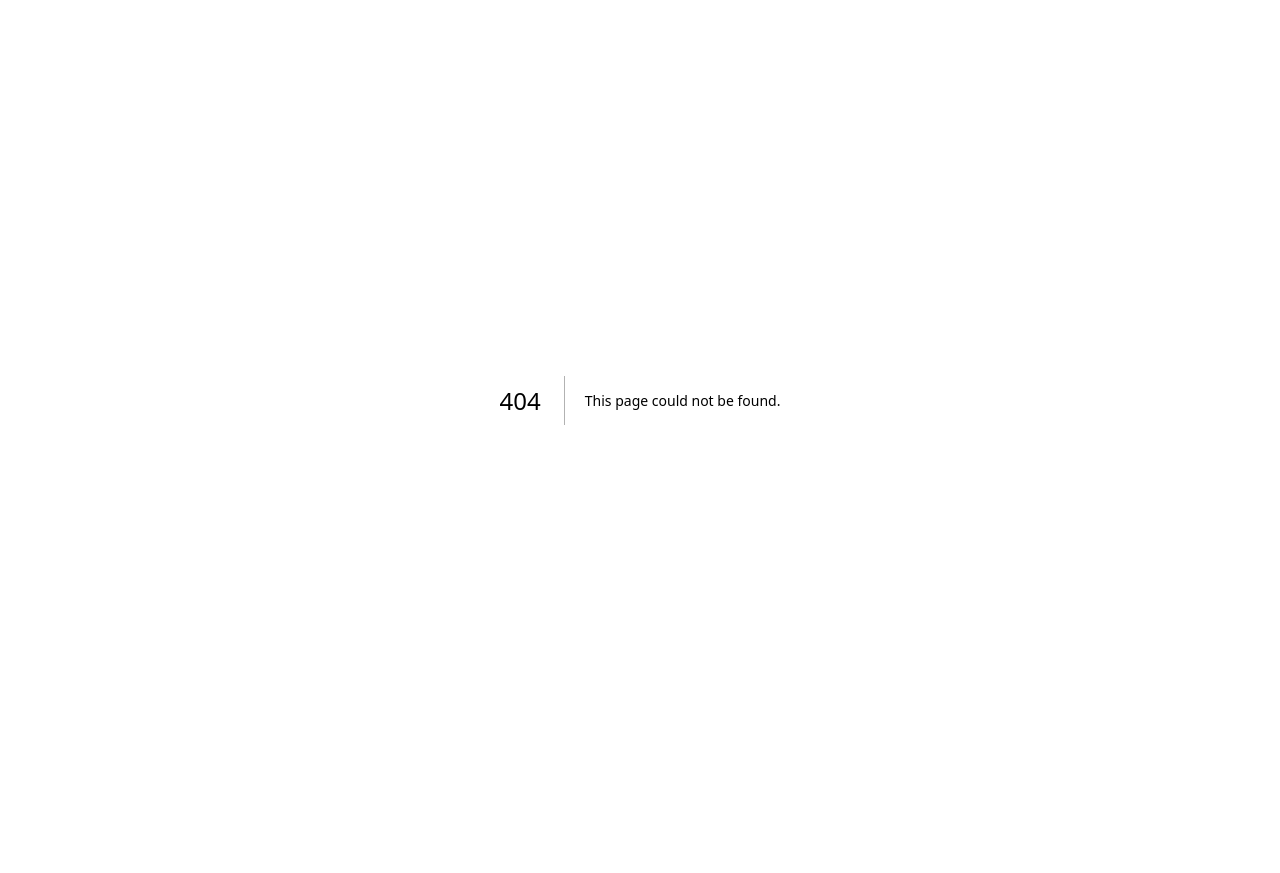
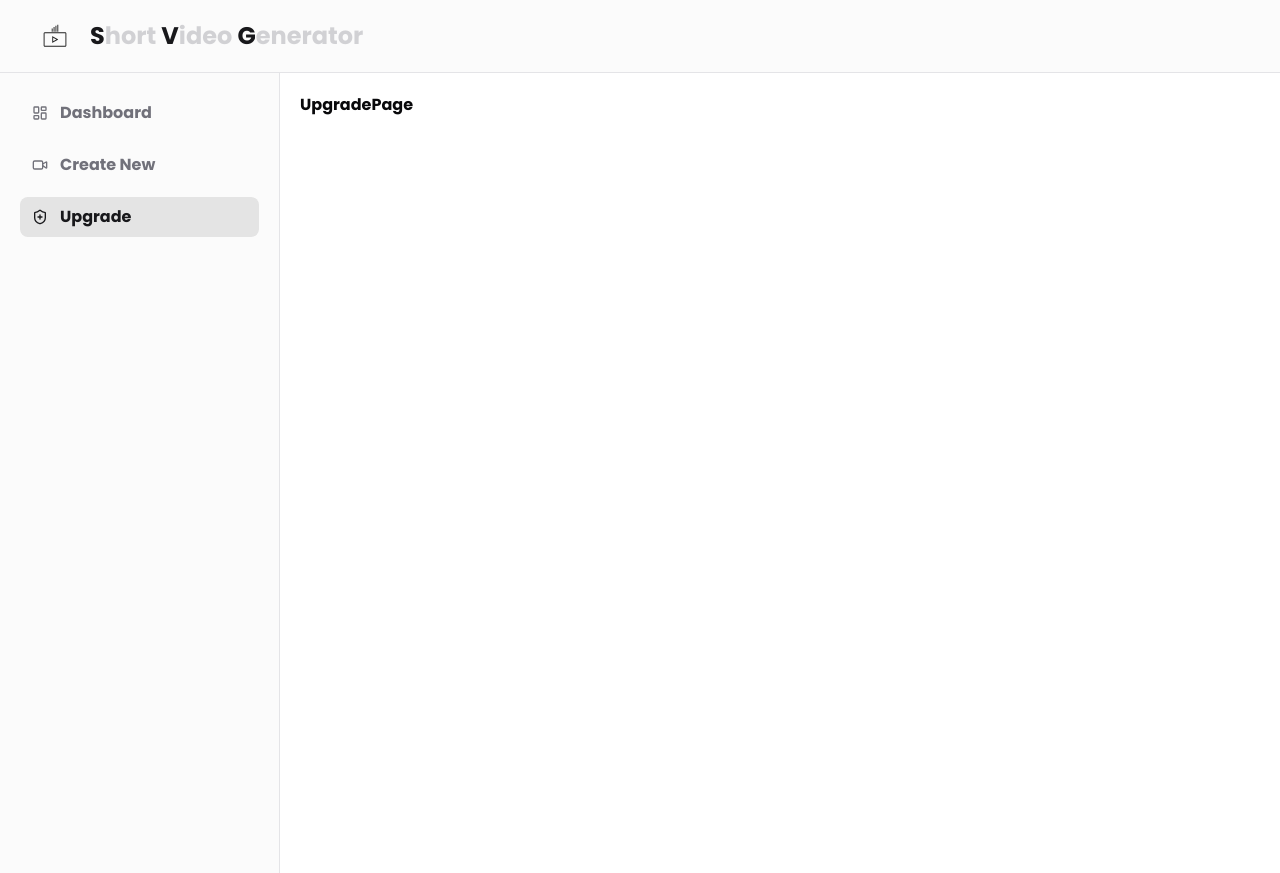
Before and after one commit to setiawanDedi05/svg, a Next.js app: page /upgrade in a window 1280 px wide. Before the commit this address had no page. Before the commit the page ends 800 px from the top, so only its background shows below. Built offline with nearby package versions, Linux system fonts and the light colour scheme.

Commit message:
add sample upgrade page

```diff
--- /dev/null
+++ b/app/(protected)/upgrade/page.tsx
@@ -0,0 +1,7 @@
+import React from 'react'
+
+export default function UpgradePage() {
+  return (
+    <div>UpgradePage</div>
+  )
+}
```
